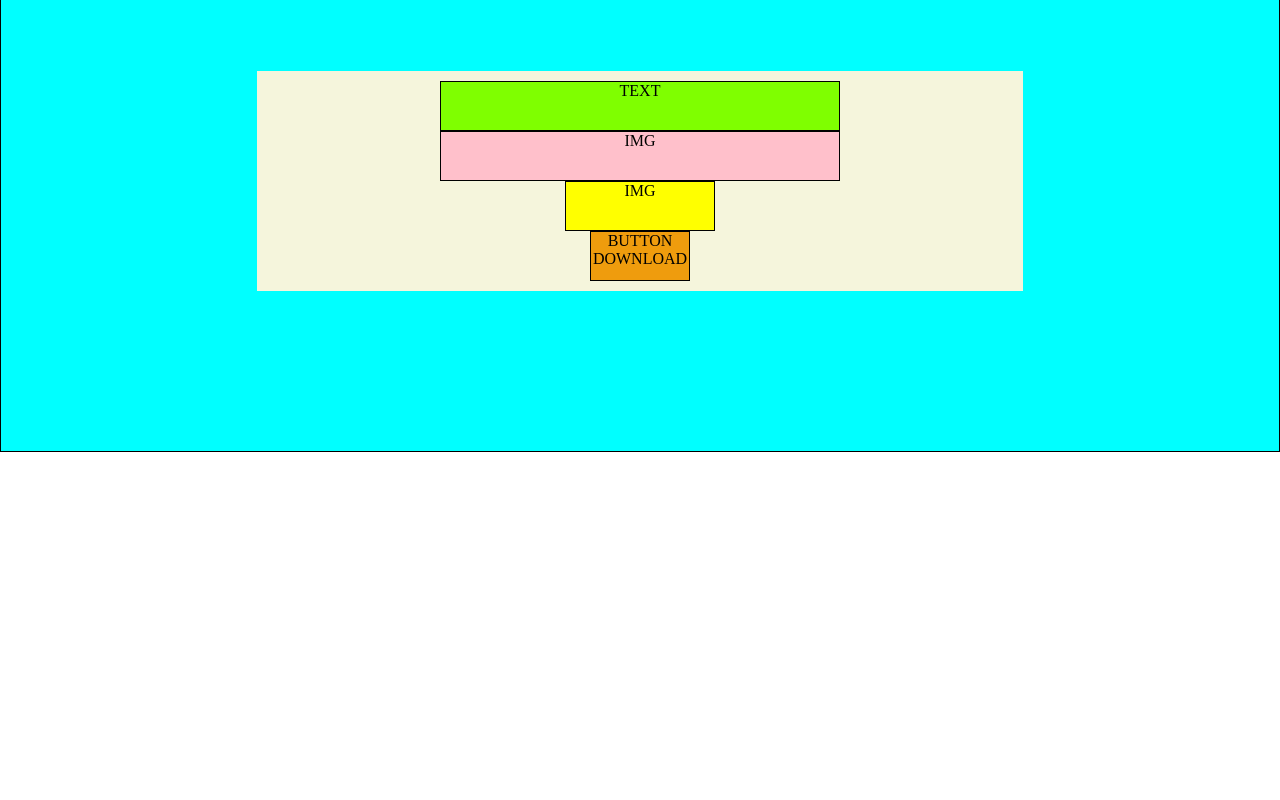
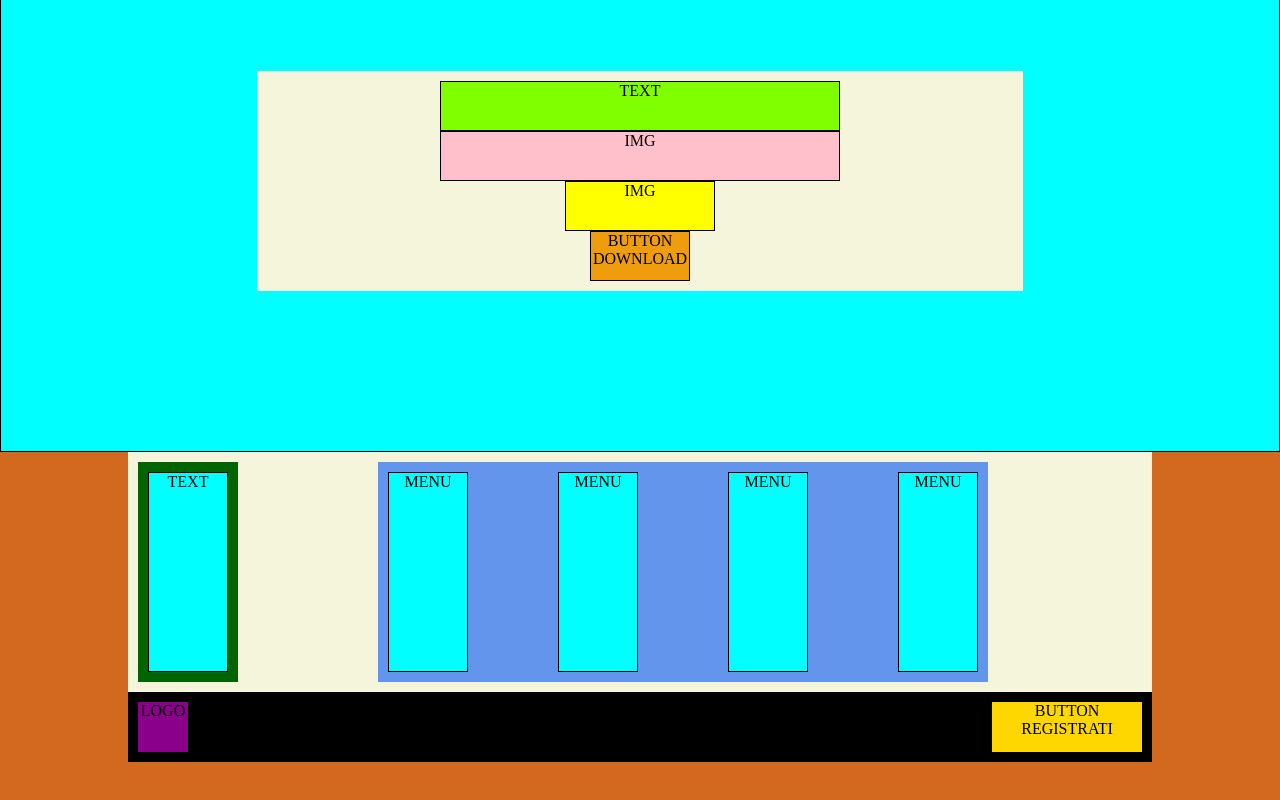
Before and after one commit to MirkoFarina/htmlcss-struttura-discord, a plain HTML site: page index.html in a window 1280 px wide. Shown: the part 2646-3446 px from the top of the page. Before the commit the page ends 3098 px from the top, so only its background shows below. Drawn offline with Linux system fonts and the light colour scheme.

Commit message:
[add] footer

```diff
--- a/css/style.css
+++ b/css/style.css
@@ -146,3 +146,54 @@ section .section-row-img, .section-row-text{
   height: 50px;
   background-color: rgb(239, 156, 13);
 }
+
+footer{
+  background-color: chocolate;
+  height: 600px;
+  text-align: center;
+}
+
+footer .footer-top{
+  display: flex;
+  gap: 140px;
+}
+
+footer .footer-top .footer-top-left{
+  background-color: darkgreen;
+  padding: 10px;
+}
+
+footer .footer-top .footer-top-right{
+  display: flex;
+  gap: 90px;
+  background-color: cornflowerblue;
+  padding: 10px;
+  flex-wrap: wrap;
+}
+
+
+footer .column-footer{
+  width: 80px;
+  height: 200px;
+  background-color: cyan;
+  border: 1px solid black;
+}
+
+footer .footer-bottom{
+  display: flex;
+  justify-content: space-between;
+  background-color: black;
+  padding: 10px;
+}
+
+footer .footer-bottom .logo-footer{
+  width: 50px;
+  height: 50px;
+  background-color: darkmagenta;
+}
+
+footer .footer-bottom .button-registrati{
+  width: 150px;
+  height: 50px;
+  background-color: gold;
+}
--- a/index.html
+++ b/index.html
@@ -66,9 +66,25 @@
   </main>
 
    <footer>
-    <div class="footer-top"></div>
+    <div class="footer-top container">
 
-    <div class="footer-bottom"></div>
+      <div class="footer-top-left">
+        <div class="column-footer">TEXT</div>
+      </div>
+
+      <div class="footer-top-right">
+        <div class="column-footer">MENU</div>
+        <div class="column-footer">MENU</div>
+        <div class="column-footer">MENU</div>
+        <div class="column-footer">MENU</div>
+      </div>
+
+    </div>
+
+    <div class="footer-bottom container">
+      <div class="logo-footer"> LOGO </div>
+      <div class="button-registrati"> BUTTON REGISTRATI</div>
+    </div>
    </footer>
 
 </body>
```
